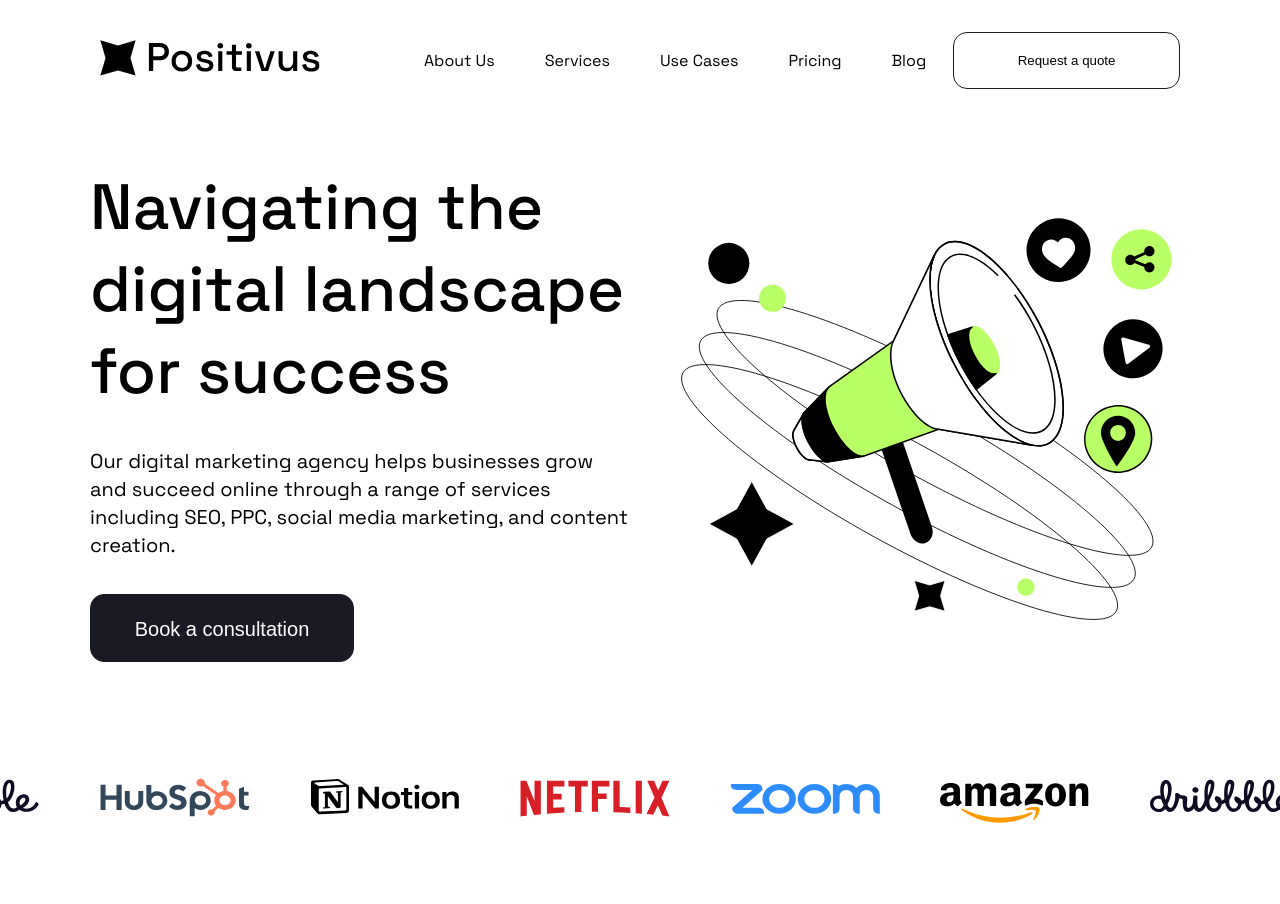
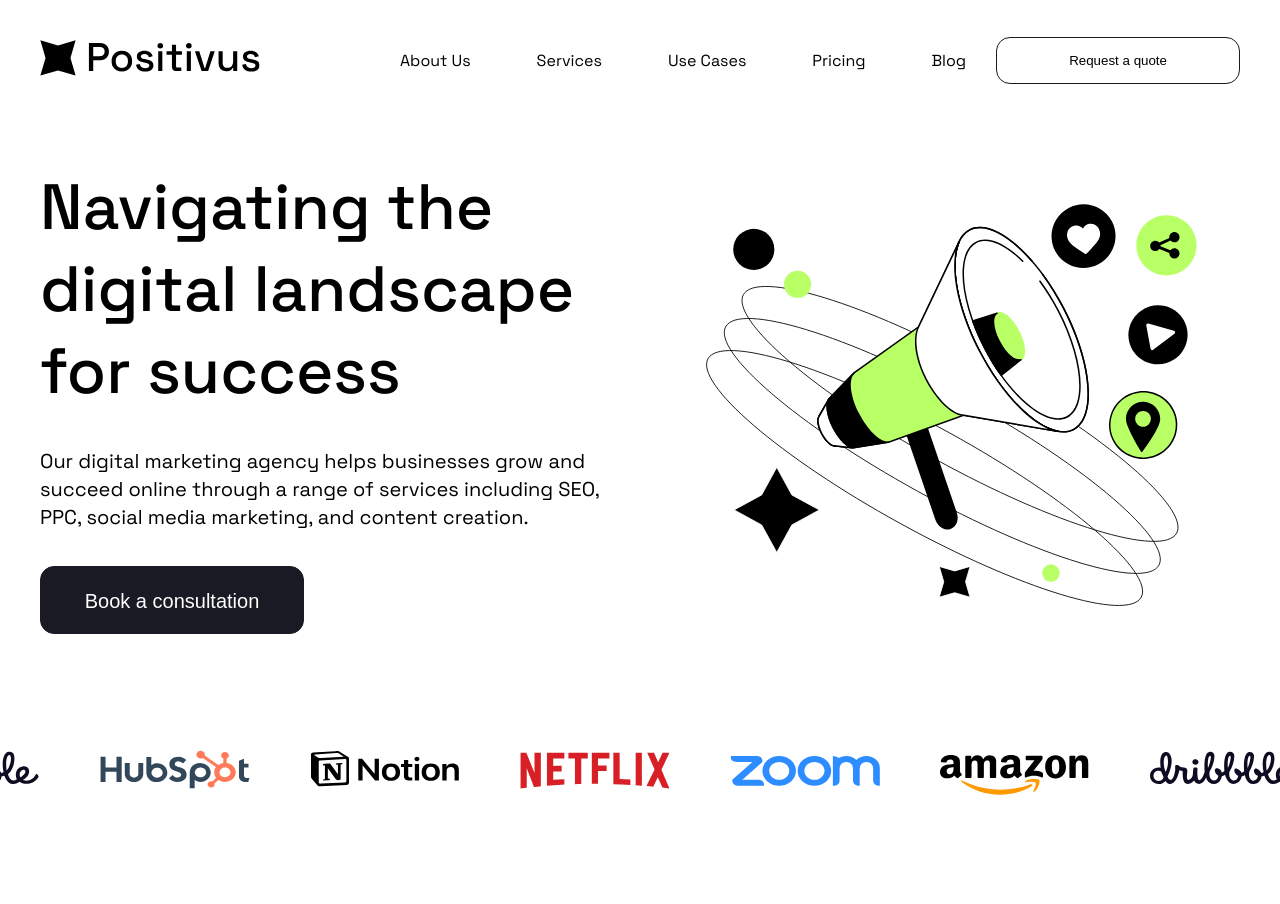
Before and after one commit to Nuga25/Positivus, a plain HTML site: page index.html in a window 1280 px wide. Shown: the top 904 px of the page. Drawn offline with Linux system fonts and the light colour scheme.

Commit message:
minor change

```diff
--- a/style.css
+++ b/style.css
@@ -935,7 +935,29 @@ footer {
   padding-left: 15px;
 }
 
-@media (max-width: 700px) {
+@media (max-width: 1300px) {
+  header {
+    margin: 30px 40px;
+  }
+  .nav-box2 {
+    gap: 30px;
+  }
+  .nav-box2 > ul {
+    justify-content: space-between;
+    gap: 20px;
+  }
+  .nav-box2 > button {
+    padding: 15px;
+  }
+  .box1 {
+    padding: 0px 40px;
+  }
+  .box3 {
+    padding: 0 40px;
+  }
+}
+
+@media (max-width: 980px) {
   header {
     margin: 20px;
     height: 48px;
```
